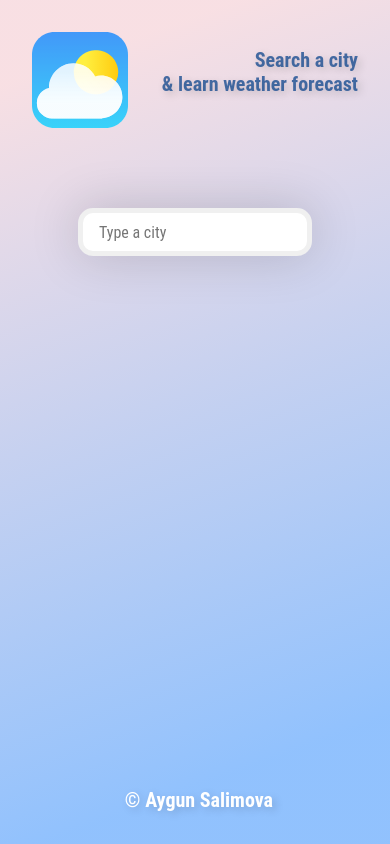
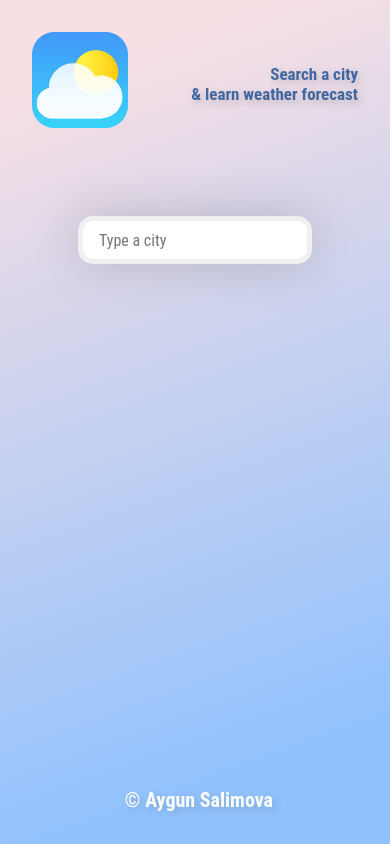
Before and after one commit to aygunsalimova/weatherforecast, a plain HTML site: page index.html in a window 390 px wide. Drawn offline with Linux system fonts and the light colour scheme.

Commit message:
Update style.css

```diff
--- a/style.css
+++ b/style.css
@@ -160,9 +160,9 @@ h1 {
     }
 
     h1 {
-        font-size: 20px;
+        font-size: 17px;
         text-align: end;
-        margin-top: 1rem;
+        margin-top: 2rem;
     }
 
     .box-container {
```
